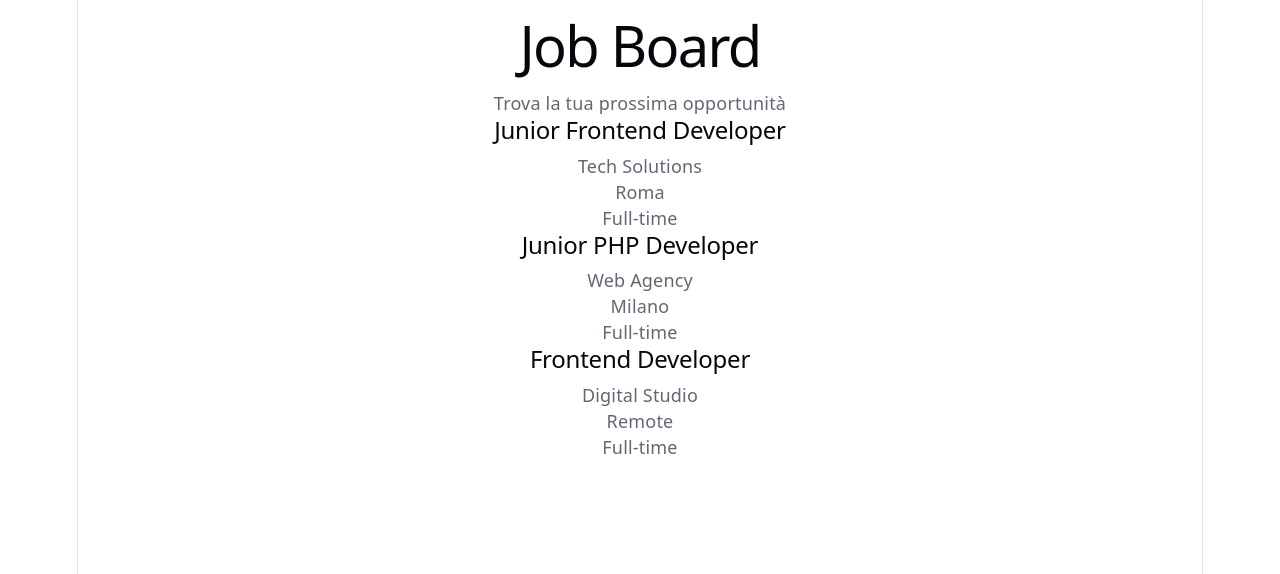
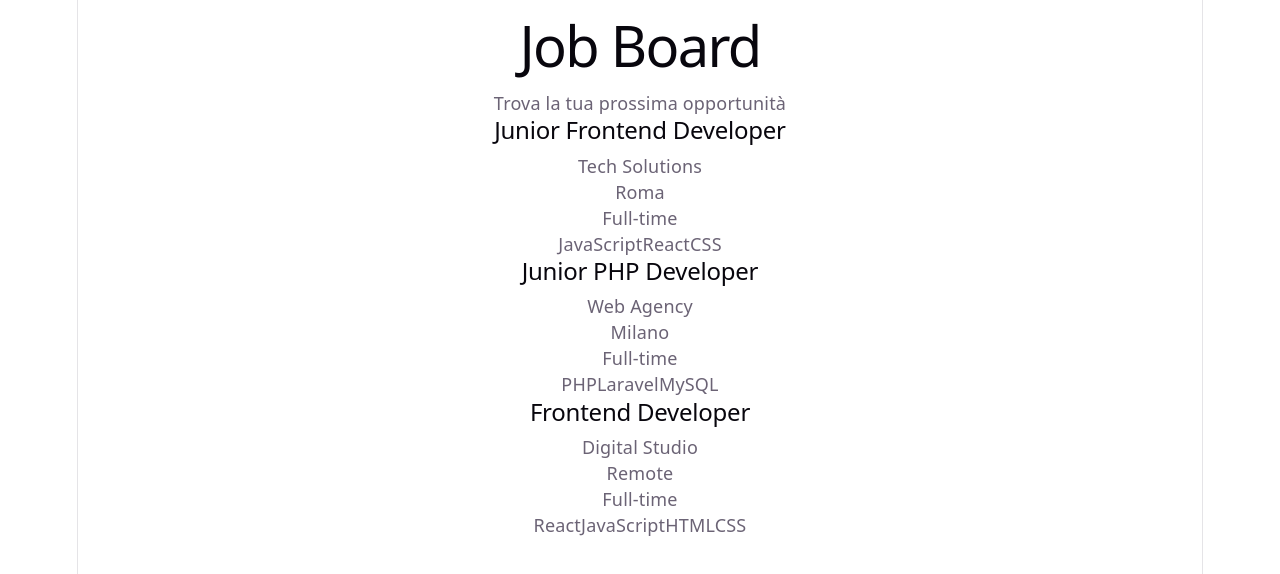
Before and after one commit to NicoledeGuttry/Job-Board, a React (Vite) app: page / in a window 1280 px wide. Shown: the top 574 px of the page. Built offline with nearby package versions, Linux system fonts and the light colour scheme.

Commit message:
Create reusable job card component

```diff
--- a/src/App.jsx
+++ b/src/App.jsx
@@ -1,5 +1,6 @@
 import './App.css'
 import jobs from './data/jobs'
+import JobCard from './components/JobCard'
 
 function App() {
   return (
@@ -9,12 +10,7 @@ function App() {
 
       <div>
         {jobs.map((job) => (
-          <article key={job.id}>
-            <h2>{job.title}</h2>
-            <p>{job.company}</p>
-            <p>{job.location}</p>
-            <p>{job.type}</p>
-          </article>
+          <JobCard key={job.id} job={job} />
         ))}
       </div>
     </div>
--- /dev/null
+++ b/src/components/JobCard.jsx
@@ -0,0 +1,19 @@
+function JobCard({ job }) {
+  return (
+    <article>
+      <h2>{job.title}</h2>
+      <p>{job.company}</p>
+      <p>{job.location}</p>
+      <p>{job.type}</p>
+      <div>
+         {job.technologies.map((technology) => (
+           <span key={technology}>
+             {technology}
+           </span>
+         ))}
+      </div>
+    </article>
+  )
+}
+
+export default JobCard
```
